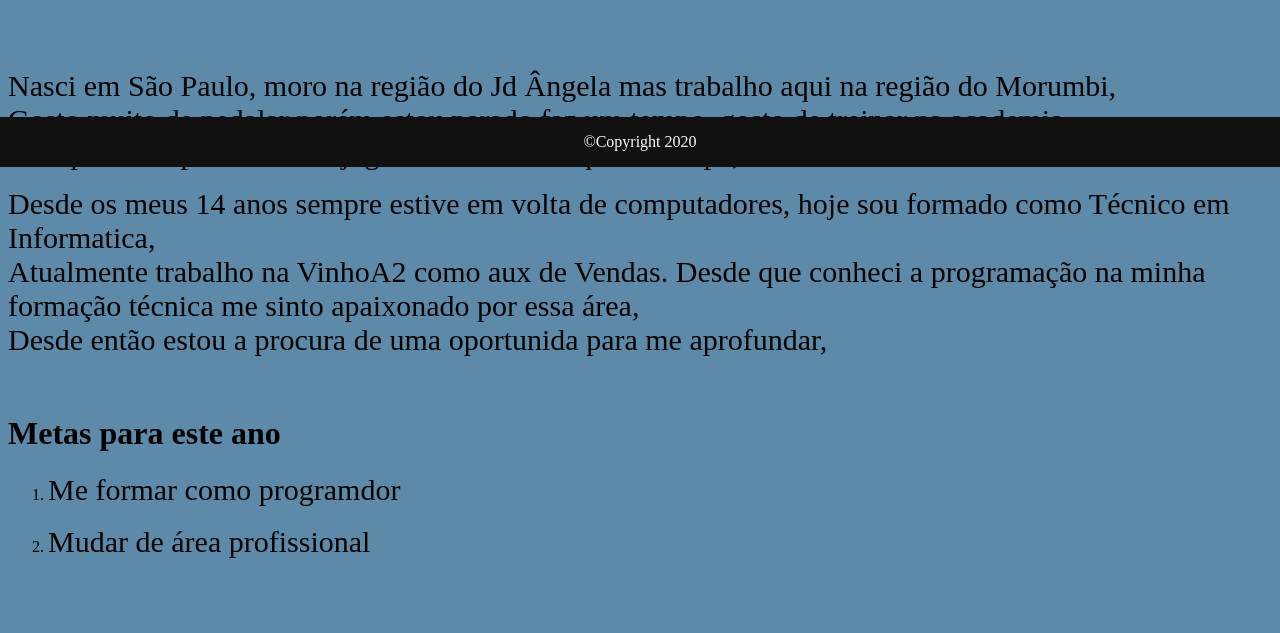
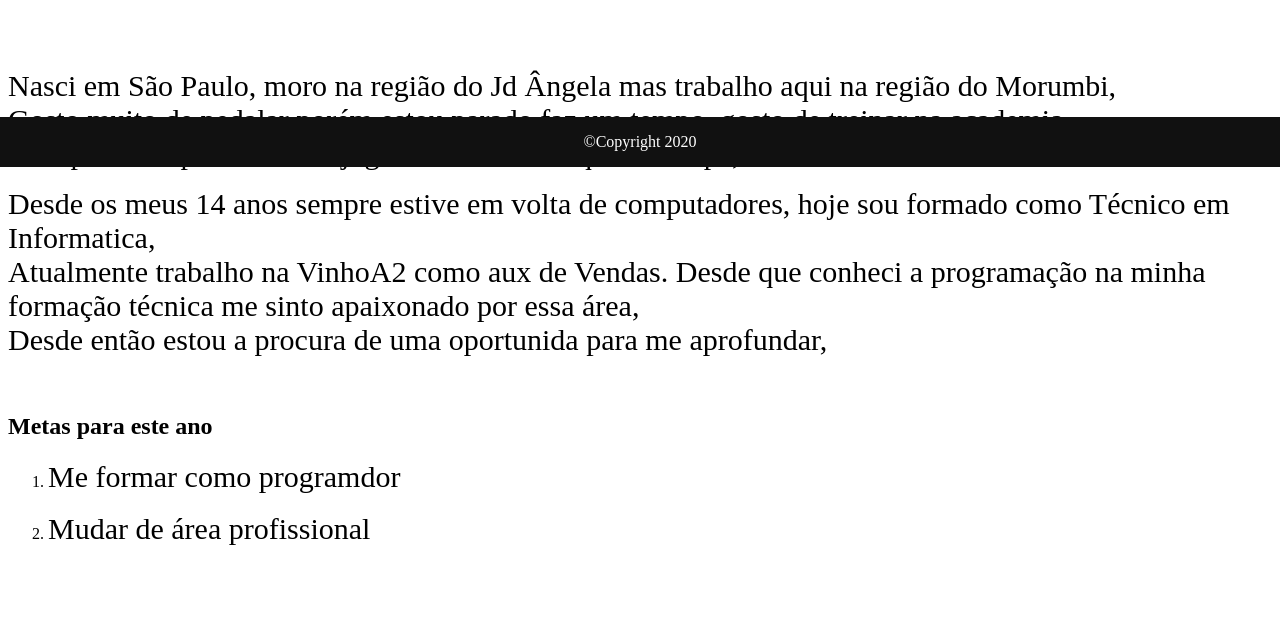
Before and after one commit to LuizF1408/minha_pagina, a plain HTML site: page index.html in a window 1280 px wide. Shown: the part 633-1266 px from the top of the page. Drawn offline with Linux system fonts and the light colour scheme.

Commit message:
att tudo

```diff
--- a/index.html
+++ b/index.html
@@ -6,7 +6,7 @@
 </head>
 <title> Luiz Fernando Santos Vieira, 21 anos, Técnico em Informática </title>
 
-<body style="background-color:#5d8aa8">
+<body style="background-color:#ffffff">
 
 <div class="navbar">
   <ul>
@@ -24,7 +24,7 @@
 <img style="border-radius: 50%" src ="perfil.jpg" width="400" height="300">
 </div>
 
-<a style="font-size:30px;"><br><br>Nasci em São Paulo, moro na região do Jd Ângela mas trabalho aqui na região do Morumbi,<br>Gosto muito de pedalar porém estou parado faz um tempo,
+<a style="font-size:30px;text-align: justify;"><br><br>Nasci em São Paulo, moro na região do Jd Ângela mas trabalho aqui na região do Morumbi,<br>Gosto muito de pedalar porém estou parado faz um tempo,
 gosto de treinar na academia,<br> Meu passatempo favorito é jogar tanto console quanto no pc,
 <p>Desde os meus 14 anos sempre estive em volta de computadores, hoje sou formado como Técnico em Informatica,<br>
 Atualmente trabalho na VinhoA2 como aux de Vendas.
@@ -33,7 +33,7 @@ Desde que conheci a programação na minha formação técnica me sinto apaixona
 <br><br><br>
 
 </p> </a>
-<h1>Metas para este ano</h1>
+<h2>Metas para este ano</h2>
 <ol>
   <li><a style="font-size:30px;">Me formar como programdor</a></li><br>
   <li><a style="font-size:30px;">Mudar de área profissional</a></li>
```
